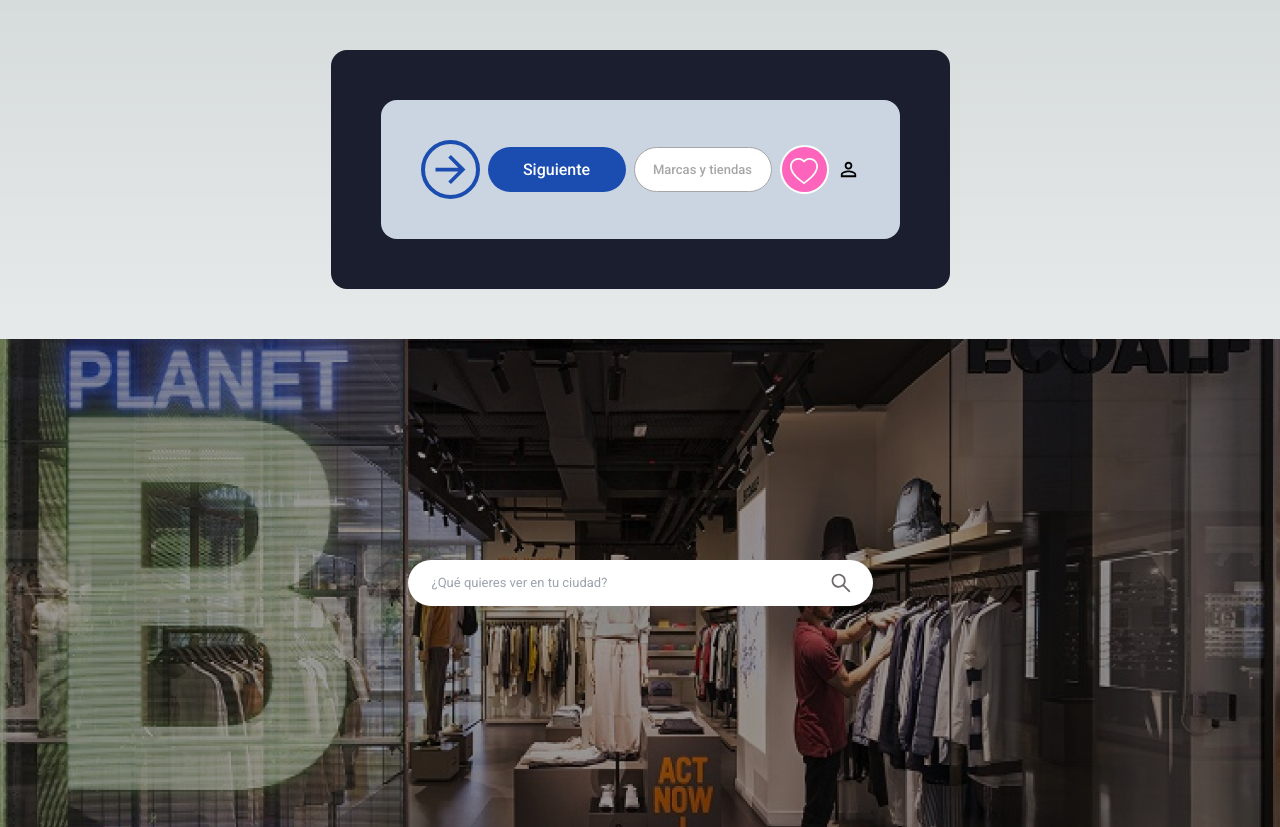
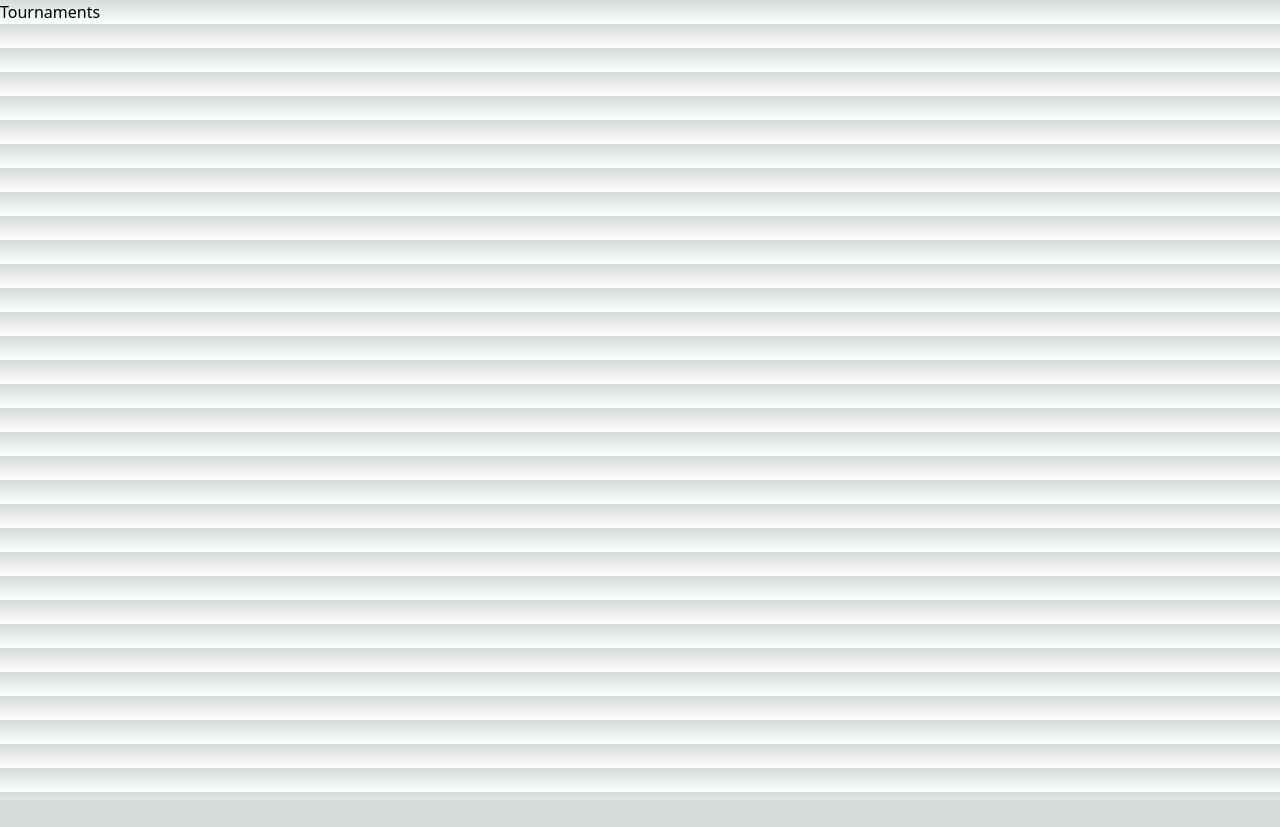
Before and after one commit to Andresmelita/project-JsEight, a Next.js app: page /Tournaments in a window 1280 px wide. After the commit the page ends 800 px from the top, so only its background shows below. Built offline with nearby package versions, Linux system fonts and the light colour scheme.

Commit message:
docs: file cleaned

```diff
--- a/pages/Tournaments/index.tsx
+++ b/pages/Tournaments/index.tsx
@@ -1,25 +1,5 @@
-import CathegoryOne from '../../components/Buttons/CathegoryOne';
-import Like from '../../components/Buttons/Like';
-import NextTwo from '../../components/Buttons/NextTwo';
-import NextOne from '../../components/Buttons/RightButton';
-import Footer from '../../components/Footer';
-import PersonIcon from '../../components/PersonIcon';
-
 const Tournaments = () => {
-  return (
-    <>
-      <div className="flex flex-col justify-center items-center bg-primary-blackLight w-max rounded-2xl m-auto p-[50px] mt-[50px] mb-[50px]">
-        <div className="flex gap-2 items-center justify-center bg-slate-300 p-[40px] rounded-2xl w-max">
-          <NextOne />
-          <NextTwo />
-          <CathegoryOne />
-          <Like />
-          <PersonIcon />
-        </div>
-      </div>
-      <Footer />
-    </>
-  );
+  return <>Tournaments</>;
 };
 
 export default Tournaments;
```
